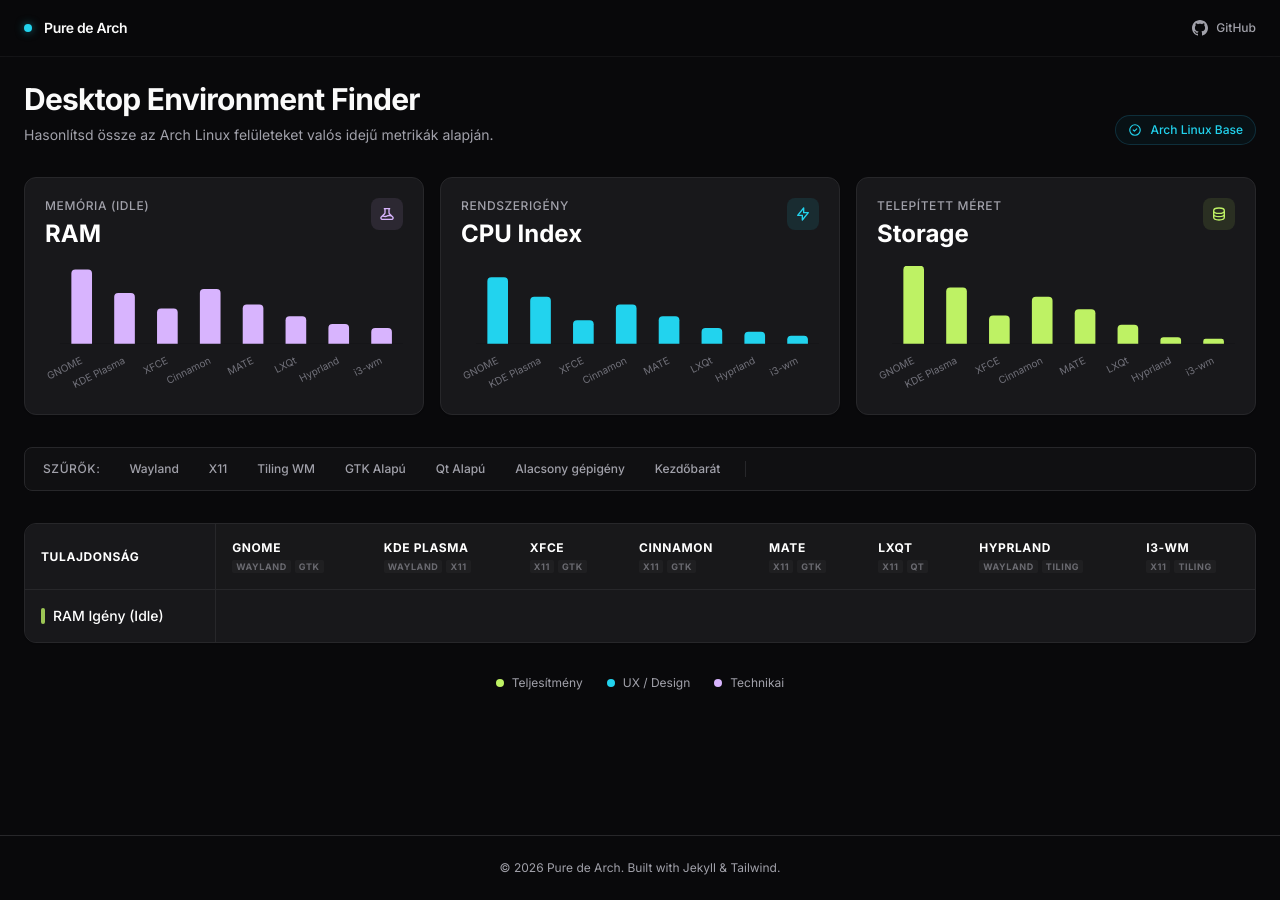
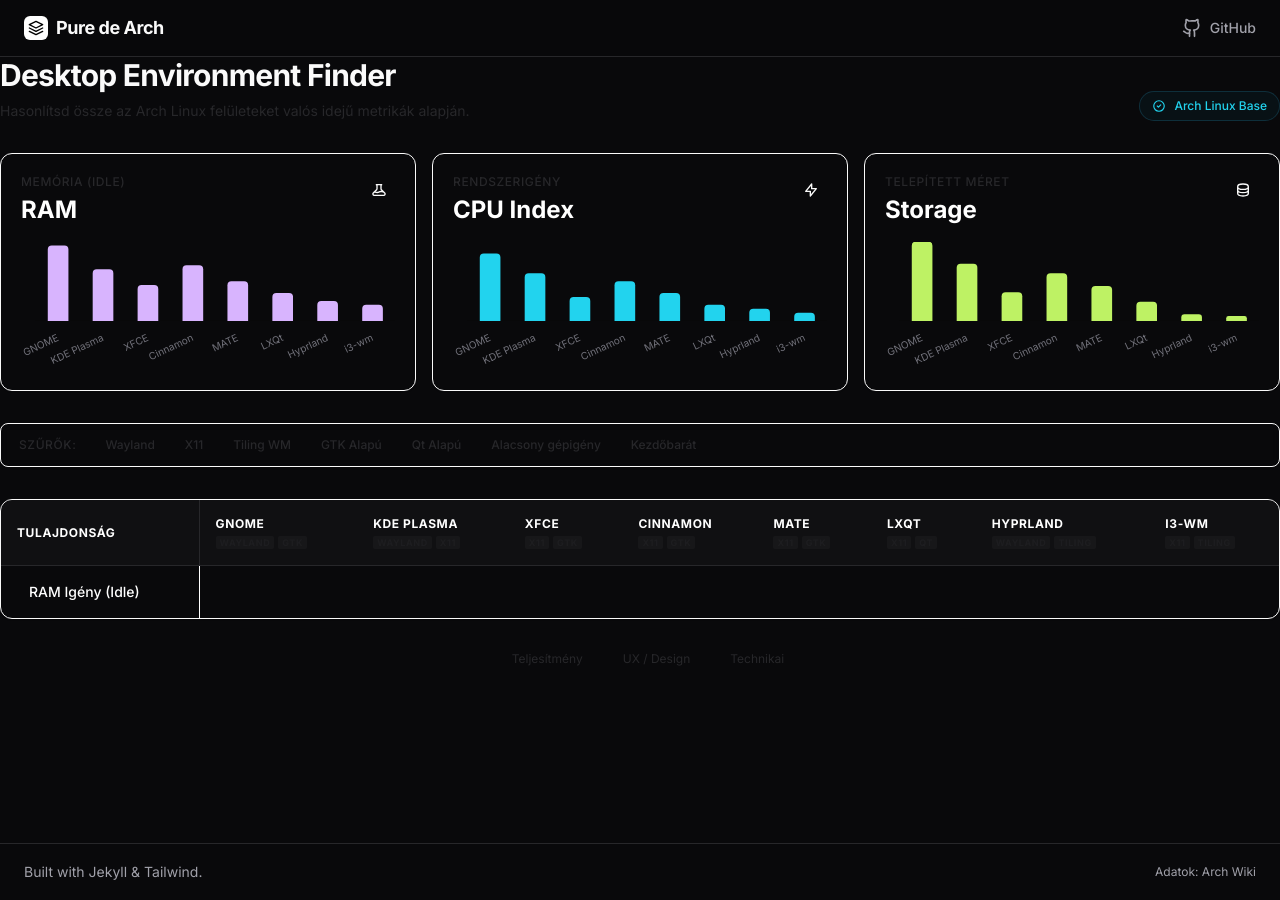
Before and after one commit to Pure-de-Arch/Pure-de-Arch.github.io, a Jekyll site: the page built from index.html, in a window 1280 px wide. Built offline with Jekyll 4.4.1, drawn with Linux system fonts in a browser that asks for light colours; nearby versions of some CDN libraries.

Commit message:
Update default.html

```diff
--- a/_layouts/default.html
+++ b/_layouts/default.html
@@ -9,13 +9,14 @@
     <script src="https://cdn.jsdelivr.net/npm/chart.js"></script>
 
     <style>
-        @import url('https://fonts.googleapis.com/css2?family=Inter:wght@300;400;500;600;700&display=swap');
+        /* Inter font - a v0 alapértelmezése */
+        @import url('https://fonts.googleapis.com/css2?family=Inter:wght@300;400;500;600;700;800&display=swap');
         body { font-family: 'Inter', sans-serif; }
 
-        /* Modern Scrollbar */
-        ::-webkit-scrollbar { width: 8px; height: 8px; }
-        ::-webkit-scrollbar-track { background: #09090b; }
-        ::-webkit-scrollbar-thumb { background: #27272a; border-radius: 4px; }
+        /* Finom scrollbar */
+        ::-webkit-scrollbar { width: 6px; height: 6px; }
+        ::-webkit-scrollbar-track { background: transparent; }
+        ::-webkit-scrollbar-thumb { background: #27272a; border-radius: 3px; }
         ::-webkit-scrollbar-thumb:hover { background: #3f3f46; }
     </style>
 
@@ -25,48 +26,52 @@
         theme: {
           extend: {
             colors: {
-              // V0 "Zinc" paletta
-              background: '#09090b', // Majdnem fekete
-              surface: '#18181b',    // Kártyák háttere
-              border: '#27272a',     // Vékony keretek
-              muted: '#a1a1aa',      // Szürke szöveg
-              primary: '#fafafa',    // Fehér szöveg
-
-              // Neon színek
-              brand: {
-                  cyan: '#22d3ee',
-                  purple: '#d8b4fe',
-                  lime: '#bef264'
-              }
+              border: "hsl(var(--border))",
+              background: "#09090b", // Zinc 950
+              foreground: "#fafafa", // Zinc 50
+              muted: {
+                DEFAULT: "#27272a", // Zinc 800
+                foreground: "#a1a1aa", // Zinc 400
+              },
+              accent: {
+                DEFAULT: "#27272a", // Zinc 800 hoverhez
+                foreground: "#fafafa",
+              },
             }
           }
         }
       }
     </script>
 </head>
-<body class="bg-background text-primary antialiased min-h-screen flex flex-col">
+<body class="bg-background text-foreground antialiased min-h-screen flex flex-col selection:bg-white selection:text-black">
 
-    <header class="border-b border-border/40 bg-background/80 backdrop-blur-md sticky top-0 z-50">
-        <div class="max-w-7xl mx-auto px-6 h-14 flex items-center justify-between">
-            <div class="flex items-center gap-3">
-                <div class="w-2 h-2 rounded-full bg-brand-cyan shadow-[0_0_8px_rgba(34,211,238,0.5)]"></div>
-                <span class="font-semibold tracking-tight text-sm">Pure de Arch</span>
+    <header class="sticky top-0 z-50 w-full border-b border-[#27272a] bg-background/95 backdrop-blur supports-[backdrop-filter]:bg-background/60">
+        <div class="max-w-7xl mx-auto flex h-14 items-center justify-between px-6">
+            <div class="flex items-center gap-2 font-bold text-lg tracking-tight">
+                <div class="flex h-6 w-6 items-center justify-center rounded-md bg-white text-black">
+                    <svg xmlns="http://www.w3.org/2000/svg" viewBox="0 0 24 24" fill="none" stroke="currentColor" stroke-width="2" stroke-linecap="round" stroke-linejoin="round" class="h-4 w-4"><path d="M12 2L2 7l10 5 10-5-10-5zM2 17l10 5 10-5M2 12l10 5 10-5"/></svg>
+                </div>
+                <span>Pure de Arch</span>
             </div>
-            <a href="https://github.com/{{ site.github.owner_name }}/{{ site.github.repository_name }}"
-               class="text-xs font-medium text-muted hover:text-white transition-colors flex items-center gap-2">
-               <svg class="w-4 h-4" fill="currentColor" viewBox="0 0 24 24"><path d="M12 0c-6.626 0-12 5.373-12 12 0 5.302 3.438 9.8 8.207 11.387.599.111.793-.261.793-.577v-2.234c-3.338.726-4.033-1.416-4.033-1.416-.546-1.387-1.333-1.756-1.333-1.756-1.089-.745.083-.729.083-.729 1.205.084 1.839 1.237 1.839 1.237 1.07 1.834 2.807 1.304 3.492.997.107-.775.418-1.305.762-1.604-2.665-.305-5.467-1.334-5.467-5.931 0-1.311.469-2.381 1.236-3.221-.124-.303-.535-1.524.117-3.176 0 0 1.008-.322 3.301 1.23.957-.266 1.983-.399 3.003-.404 1.02.005 2.047.138 3.006.404 2.291-1.552 3.297-1.23 3.297-1.23.653 1.653.242 2.874.118 3.176.77.84 1.235 1.911 1.235 3.221 0 4.609-2.807 5.624-5.479 5.921.43.372.823 1.102.823 2.222v3.293c0 .319.192.694.801.576 4.765-1.589 8.199-6.086 8.199-11.386 0-6.627-5.373-12-12-12z"/></svg>
-               GitHub
-            </a>
+
+            <nav class="flex items-center gap-4 text-sm font-medium">
+                <a href="https://github.com/{{ site.github.owner_name }}/{{ site.github.repository_name }}"
+                   class="flex items-center gap-2 text-muted-foreground transition-colors hover:text-foreground">
+                    <svg xmlns="http://www.w3.org/2000/svg" width="20" height="20" viewBox="0 0 24 24" fill="none" stroke="currentColor" stroke-width="2" stroke-linecap="round" stroke-linejoin="round"><path d="M15 22v-4a4.8 5 0 0 0-1-3.5c3 0 6-2 6-5.5.08-1.25-.27-2.48-1-3.5.28-1.15.28-2.35 0-3.5 0 0-1 0-3 1.5-2.64-.5-5.36.5-8 0C6 2 5 2 5 2c-.3 1.15-.3 2.35 0 3.5A5.403 5.403 0 0 0 4 9c0 3.5 3 5.5 6 5.5-.39.49-.68 1.05-.85 1.65-.17.6-.22 1.23-.15 1.85v4"/><path d="M9 18c-4.51 2-5-2-7-2"/></svg>
+                    <span class="hidden sm:inline-block">GitHub</span>
+                </a>
+            </nav>
         </div>
     </header>
 
-    <main class="flex-grow p-6">
+    <main class="flex-1">
         {{ content }}
     </main>
 
-    <footer class="border-t border-border py-6 mt-12">
-        <div class="max-w-7xl mx-auto px-6 text-center text-muted text-xs">
-            <p>&copy; {{ site.time | date: '%Y' }} Pure de Arch. Built with Jekyll & Tailwind.</p>
+    <footer class="border-t border-[#27272a] py-6 md:py-0">
+        <div class="max-w-7xl mx-auto flex h-14 items-center justify-between px-6 text-sm text-muted-foreground">
+            <p>Built with Jekyll & Tailwind.</p>
+            <p class="text-xs">Adatok: Arch Wiki</p>
         </div>
     </footer>
 
```
